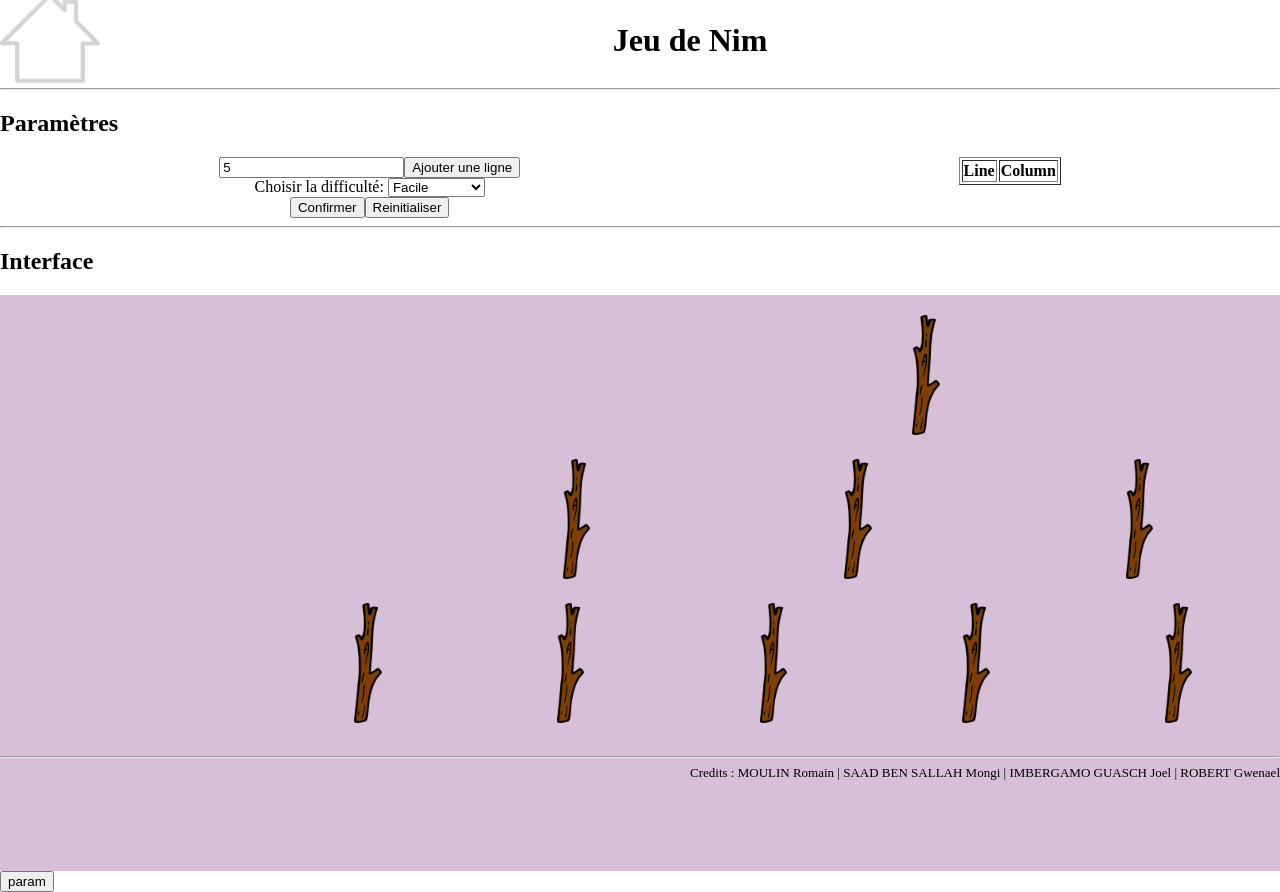
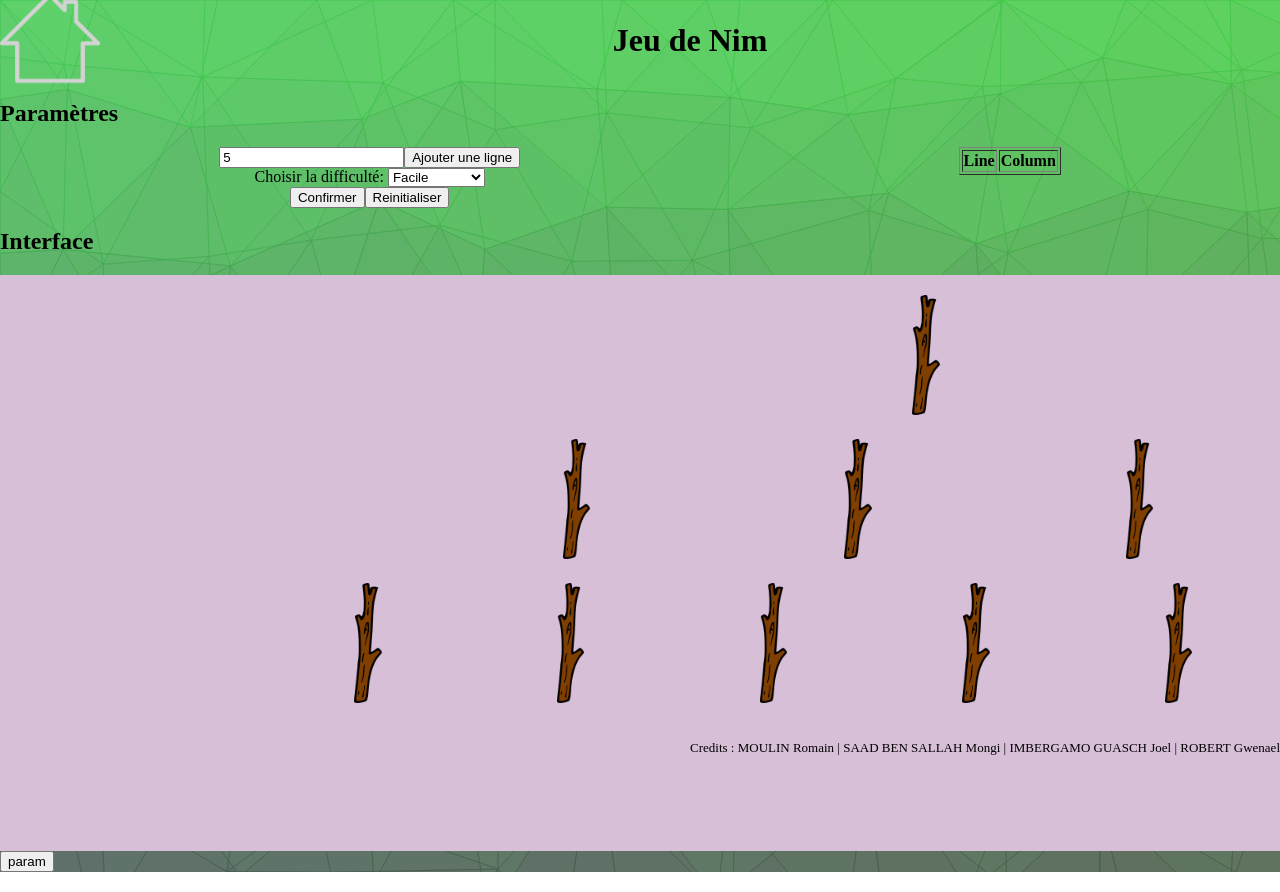
Before and after one commit to joelimgu/Le_jeu_de_Nim, a plain HTML site: page interface.html in a window 1280 px wide. Drawn offline with Linux system fonts and the light colour scheme.

Commit message:
Background interface

```diff
--- a/Interface-style.css
+++ b/Interface-style.css
@@ -5,6 +5,7 @@ html, body {
   height: 100vh;
   margin: 0;
   padding: 0;
+  background-image: url(./Assets/Images/background.png);
 }
 
 * {
--- a/interface.html
+++ b/interface.html
@@ -18,7 +18,6 @@
             <h1 >Jeu de Nim</h1>
             <div></div>
         </div>
-        <hr />
     </header>
     <main>
         <section class="set">
@@ -49,7 +48,6 @@
                     </table>
                 </div>
             </div>
-        <hr />
         </section>
         <section class="interface">
             <H2>Interface</H2>
@@ -80,7 +78,6 @@
         </section>
     </main>
     <footer>
-        <hr />
         <div>Credits : MOULIN Romain | SAAD BEN SALLAH Mongi | IMBERGAMO GUASCH Joel | ROBERT Gwenael</div>
     </footer>
 
```
